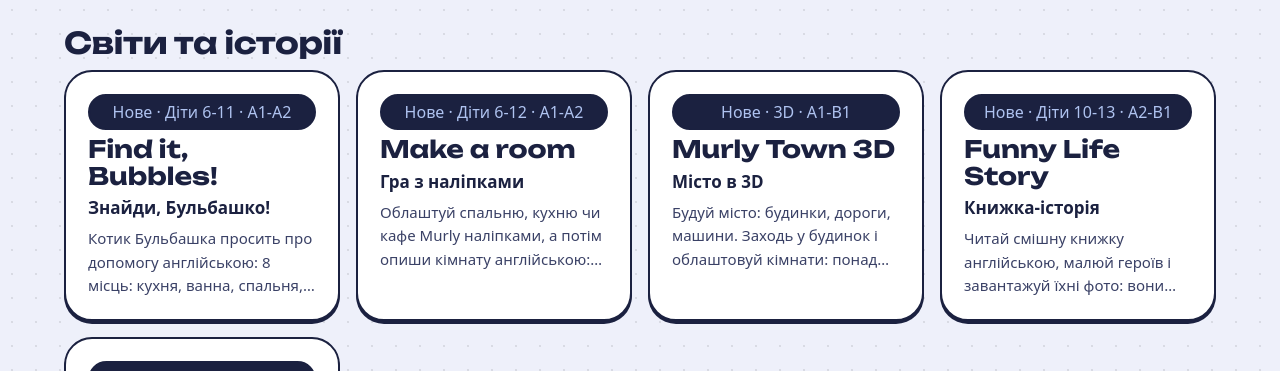
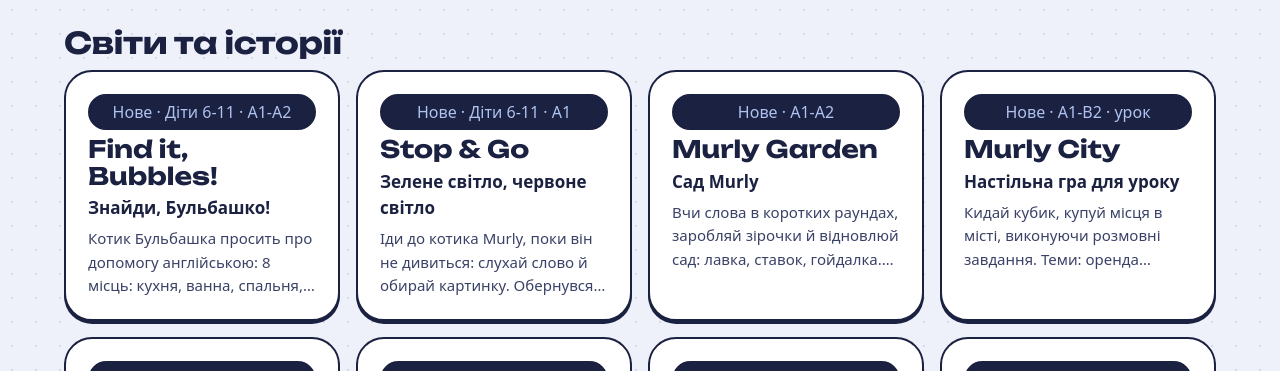
Before and after one commit to mariyavalyanskaya95-create/murly-saas, a Next.js app: page /games in a window 1280 px wide. Shown: the part 334-705 px from the top of the page. Built offline with nearby package versions, Linux system fonts and the light colour scheme; no server answers; a web font is replaced by a local one.

Commit message:
Games page: three new games

```diff
--- a/app/(marketing)/games/page.tsx
+++ b/app/(marketing)/games/page.tsx
@@ -25,6 +25,9 @@ export function generateMetadata(): Metadata {
 const SOON: T = { uk: 'Скоро', ru: 'Скоро', en: 'Coming soon' };
 const WORLDS: { href: string; title: string; uk: T; text: T; tag: T; color: string; ready: boolean }[] = [
   { href: '/play/quest', title: 'Find it, Bubbles!', uk: { uk: 'Знайди, Бульбашко!', ru: 'Найди, Пузырёк!', en: 'A seek-and-find quest' }, text: { uk: 'Котик Бульбашка просить про допомогу англійською: 8 місць: кухня, ванна, спальня, вітальня, школа, парк, магазин і море. Слухай, знаходь і збирай у сумку.', ru: 'Котик Пузырёк просит о помощи по-английски: 8 мест: кухня, ванная, спальня, гостиная, школа, парк, магазин и море. Слушай, находи и собирай в сумку.', en: 'Bubbles the cat needs help in English: 8 places: kitchen, bathroom, bedroom, living room, school, park, shop and the sea. Listen, find and pack the bag.' }, tag: { uk: 'Нове · Діти 6-11 · A1-A2', ru: 'Новое · Дети 6-11 · A1-A2', en: 'New · Kids 6-11 · A1-A2' }, color: 'sky', ready: true },
+  { href: '/play/stop-go', title: 'Stop & Go', uk: { uk: 'Зелене світло, червоне світло', ru: 'Зелёный свет, красный свет', en: 'Green light, red light' }, text: { uk: 'Іди до котика Murly, поки він не дивиться: слухай слово й обирай картинку. Обернувся? Завмри!', ru: 'Иди к котику Murly, пока он не смотрит: слушай слово и выбирай картинку. Обернулся? Замри!', en: 'Walk to Murly while he is not looking: listen and pick the picture. He turned? Freeze!' }, tag: { uk: 'Нове · Діти 6-11 · A1', ru: 'Новое · Дети 6-11 · A1', en: 'New · Kids 6-11 · A1' }, color: 'sky', ready: true },
+  { href: '/play/garden', title: 'Murly Garden', uk: { uk: 'Сад Murly', ru: 'Сад Murly', en: 'A word garden' }, text: { uk: 'Вчи слова в коротких раундах, заробляй зірочки й відновлюй сад: лавка, ставок, гойдалка. Слова з помилками повертаються частіше.', ru: 'Учи слова в коротких раундах, зарабатывай звёздочки и восстанавливай сад: скамейка, пруд, качели. Слова с ошибками возвращаются чаще.', en: 'Learn words in short rounds, earn stars and restore the garden: a bench, a pond, a swing. Missed words come back more often.' }, tag: { uk: 'Нове · A1-A2', ru: 'Новое · A1-A2', en: 'New · A1-A2' }, color: 'lime', ready: true },
+  { href: '/play/city', title: 'Murly City', uk: { uk: 'Настільна гра для уроку', ru: 'Настольная игра для урока', en: 'A board game for lessons' }, text: { uk: 'Кидай кубик, купуй місця в місті, виконуючи розмовні завдання. Теми: оренда квартири, моє місто, їжа, подорожі. Для 2-4 гравців через демонстрацію екрана.', ru: 'Бросай кубик, покупай места в городе, выполняя разговорные задания. Темы: аренда квартиры, мой город, еда, путешествия. Для 2-4 игроков через демонстрацию экрана.', en: 'Roll the dice and buy places in town by doing speaking tasks. Topics: renting a flat, my city, food, travel. 2-4 players via screen share.' }, tag: { uk: 'Нове · A1-B2 · урок', ru: 'Новое · A1-B2 · урок', en: 'New · A1-B2 · lesson' }, color: 'mustard', ready: true },
   { href: '/play/stickers', title: 'Make a room', uk: { uk: 'Гра з наліпками', ru: 'Игра с наклейками', en: 'A sticker game' }, text: { uk: 'Облаштуй спальню, кухню чи кафе Murly наліпками, а потім опиши кімнату англійською: there is, there are, on, next to. Кожне слово озвучене.', ru: 'Обставь спальню, кухню или кафе Murly наклейками, а потом опиши комнату по-английски: there is, there are, on, next to. Каждое слово озвучено.', en: 'Decorate a bedroom, kitchen or Murly Café with stickers, then describe it in English: there is, there are, on, next to. Every word is voiced.' }, tag: { uk: 'Нове · Діти 6-12 · A1-A2', ru: 'Новое · Дети 6-12 · A1-A2', en: 'New · Kids 6-12 · A1-A2' }, color: 'lime', ready: true },
   { href: '/play/town', title: 'Murly Town 3D', uk: { uk: 'Місто в 3D', ru: 'Город в 3D', en: 'A town in 3D' }, text: { uk: 'Будуй місто: будинки, дороги, машини. Заходь у будинок і облаштовуй кімнати: понад 200 предметів, герой і завдання. Усе англійською.', ru: 'Строй город: дома, дороги, машины. Заходи в дом и обустраивай комнаты: больше 200 предметов, герой и задания. Всё на английском.', en: 'Build a town: houses, roads, cars. Go inside and decorate the rooms: over 200 items, a hero and tasks. All in English.' }, tag: { uk: 'Нове · 3D · A1-B1', ru: 'Новое · 3D · A1-B1', en: 'New · 3D · A1-B1' }, color: 'tomato', ready: true },
   { href: '/play/story', title: 'Funny Life Story', uk: { uk: 'Книжка-історія', ru: 'Книжка-история', en: 'A story book' }, text: { uk: 'Читай смішну книжку англійською, малюй героїв і завантажуй їхні фото: вони з’являться на сторінках. А потім придумай своїх персонажів і напиши власну історію.', ru: 'Читай смешную книжку на английском, рисуй героев и загружай их фото: они появятся на страницах. А потом придумай своих персонажей и напиши свою историю.', en: 'Read a funny book in English, draw the heroes and upload their pictures: they appear on the pages. Then invent your own characters and write your own story.' }, tag: { uk: 'Нове · Діти 10-13 · A2-B1', ru: 'Новое · Дети 10-13 · A2-B1', en: 'New · Kids 10-13 · A2-B1' }, color: 'mustard', ready: true },
```
